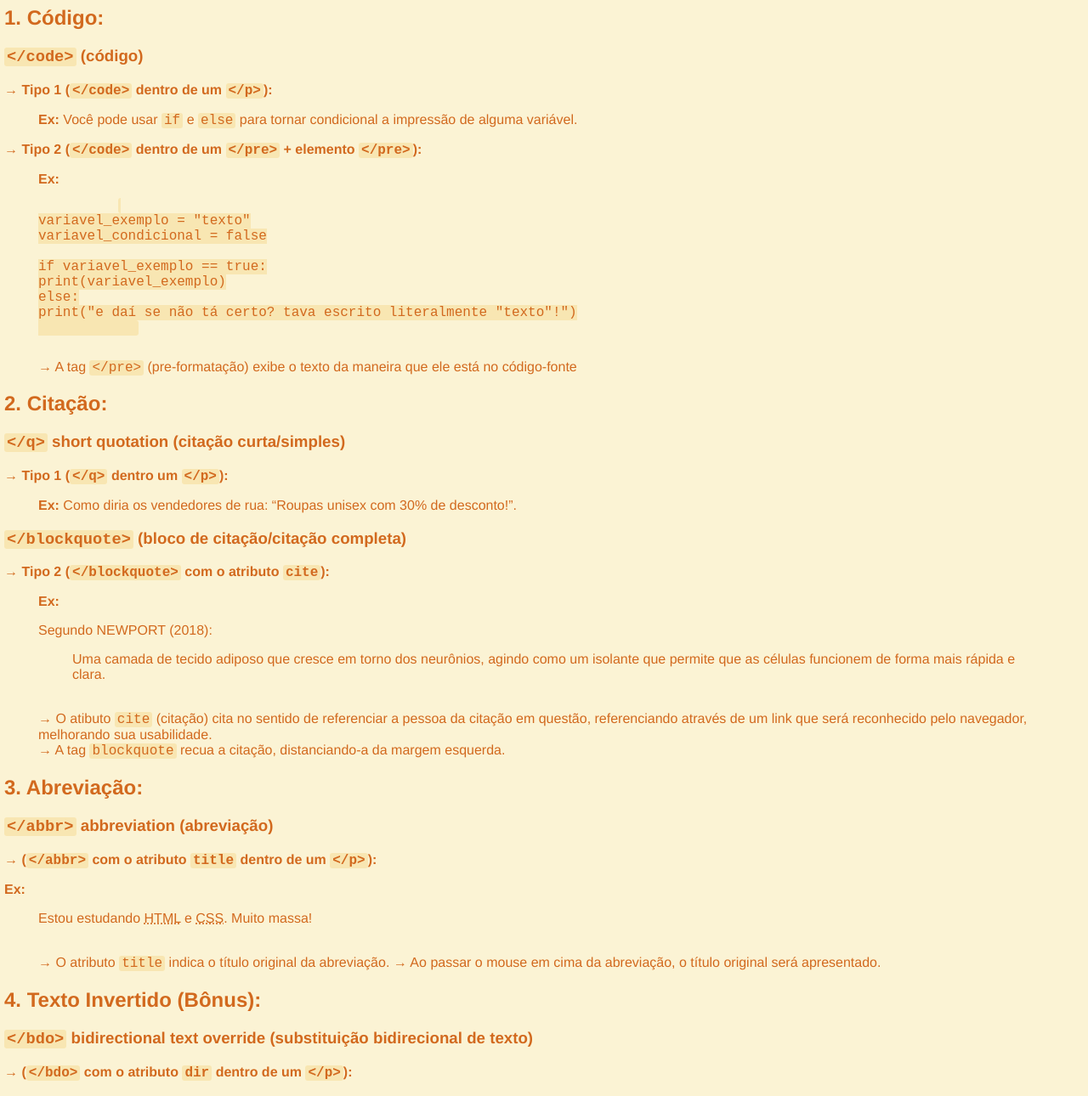
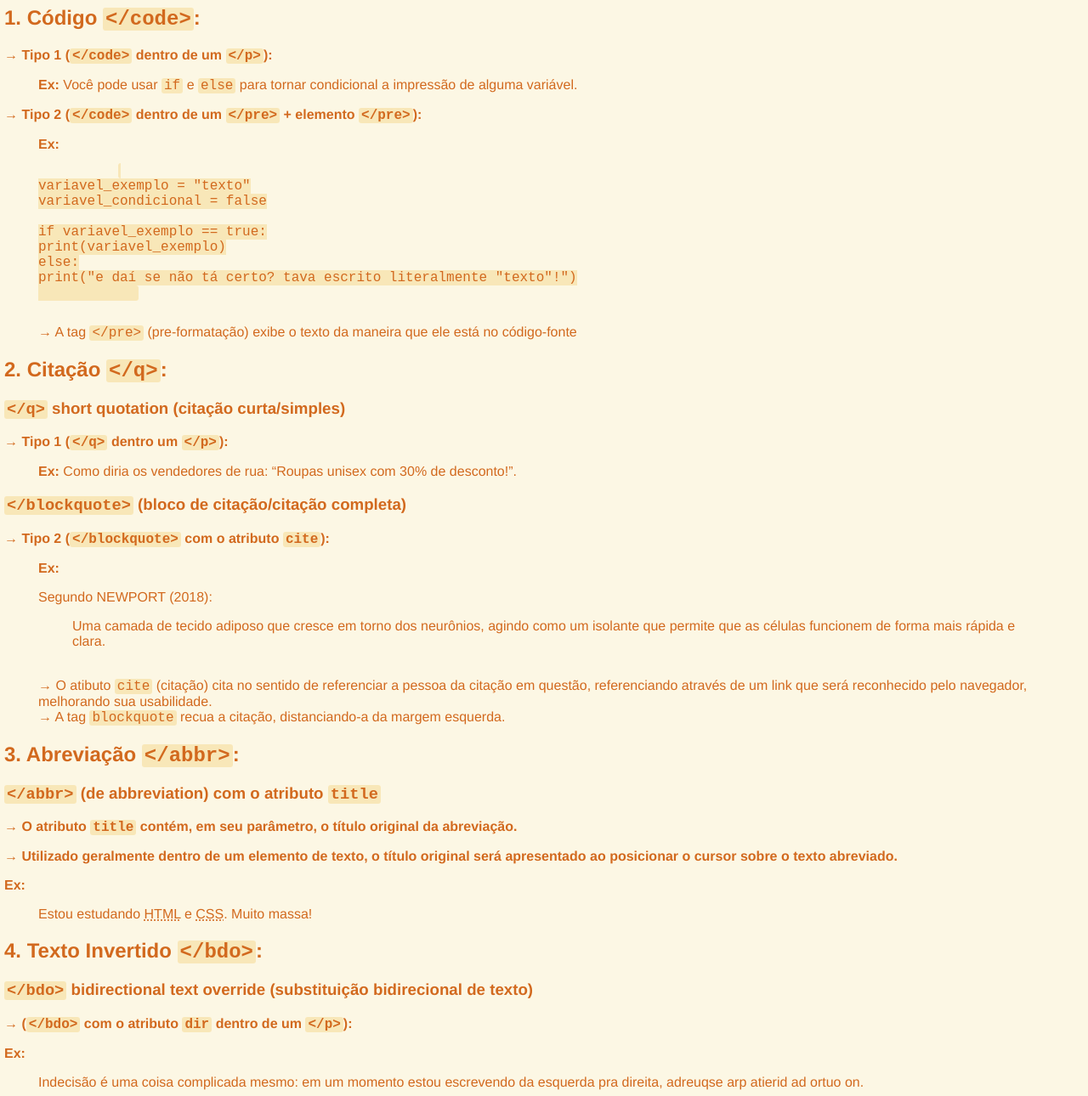
Before and after one commit to victorhugoricarte/other-character-formats, a plain HTML site: page index.html in a window 1280 px wide. Shown: the part 111-1401 px from the top of the page at 85% size. Drawn offline with Linux system fonts and the light colour scheme.

Commit message:
Alteração nos arquivos 'index.html' e 'styles.css' com mudanças nos elementos

```diff
--- a/assets/css/styles.css
+++ b/assets/css/styles.css
@@ -1,7 +1,7 @@
 body {
     font-family:'Franklin Gothic Medium', 'Arial Narrow', Arial, sans-serif;
     color: chocolate;
-    background-color: rgb(251, 243, 212);
+    background-color: rgb(252, 247, 228);
     display: inline-block;
     margin: 0 5px;
 }
--- a/index.html
+++ b/index.html
@@ -8,9 +8,7 @@
     </head>
     <body>
         <h1 class="title">💨 Outras formatações: <em>Códigos, Citações, Abreviações e Substituições Bidirecionais</em></h1>
-        <h2>1. Código:</h2>
-
-        <h3><code>&lt;/code&gt;</code> (código)</h3>
+        <h2>1. Código <code>&lt;/code&gt;</code>:</h2>
 
         <p><strong>&rarr; Tipo 1 (<code>&lt;/code&gt;</code> dentro de um <code>&lt;/p&gt;</code>):</strong></p>
 
@@ -39,7 +37,7 @@ print("e daí se não tá certo? tava escrito literalmente "texto"!")
             <text>&rarr; A tag <code>&lt;/pre&gt;</code> (pre-formatação) exibe o texto da maneira que ele está no código-fonte</text>
         </ul>
 
-        <h2>2. Citação:</h2>
+        <h2>2. Citação <code>&lt;/q&gt;</code>:</h2>
 
         <h3><code>&lt;/q&gt;</code> short quotation (citação curta/simples)</h3>
 
@@ -63,18 +61,17 @@ print("e daí se não tá certo? tava escrito literalmente "texto"!")
             <text><br>&rarr; A tag <code>blockquote</code> recua a citação, distanciando-a da margem esquerda.</text>
         </ul>
 
-        <h2>3. Abreviação:</h2>
-        <h3><code>&lt;/abbr&gt;</code> abbreviation (abreviação)</h3>
-        <p><strong>&rarr; (<code>&lt;/abbr&gt;</code> com o atributo <code>title</code> dentro de um <code>&lt;/p&gt;</code>):</strong></p>
+        <h2>3. Abreviação <code>&lt;/abbr&gt;</code>:</h2>
+        <h3><strong><code>&lt;/abbr&gt;</code> (de abbreviation) com o atributo <code>title</code></strong></h3>
+        <p><strong>&rarr; O atributo <code>title</code> contém, em seu parâmetro, o título original da abreviação.</strong></p>
+        <p><strong>&rarr; Utilizado geralmente dentro de um elemento de texto, o título original será apresentado ao posicionar o cursor sobre o texto abreviado.</strong></p>
 
         <p><strong>Ex:</strong></p>
         <ul>
         <p>Estou estudando <abbr title="HyperText Markup Language">HTML</abbr> e <abbr title="Cascading Style Sheets">CSS</abbr>. Muito massa!</p>
-        <text><br>&rarr; O atributo <code>title</code> indica o título original da abreviação.</text>
-        <text>&rarr; Ao passar o mouse em cima da abreviação, o título original será apresentado.</text>
         </ul>
 
-        <h2>4. Texto Invertido (Bônus):</h2>
+        <h2>4. Texto Invertido <code>&lt;/bdo&gt;</code>:</h2>
         <h3><code>&lt;/bdo&gt;</code> bidirectional text override (substituição bidirecional de texto)</h3>
         <p><strong>&rarr; (<code>&lt;/bdo&gt;</code> com o atributo <code>dir</code> dentro de um <code>&lt;/p&gt;</code>):</strong></p>
         <p><strong>Ex:</strong></p>
```
